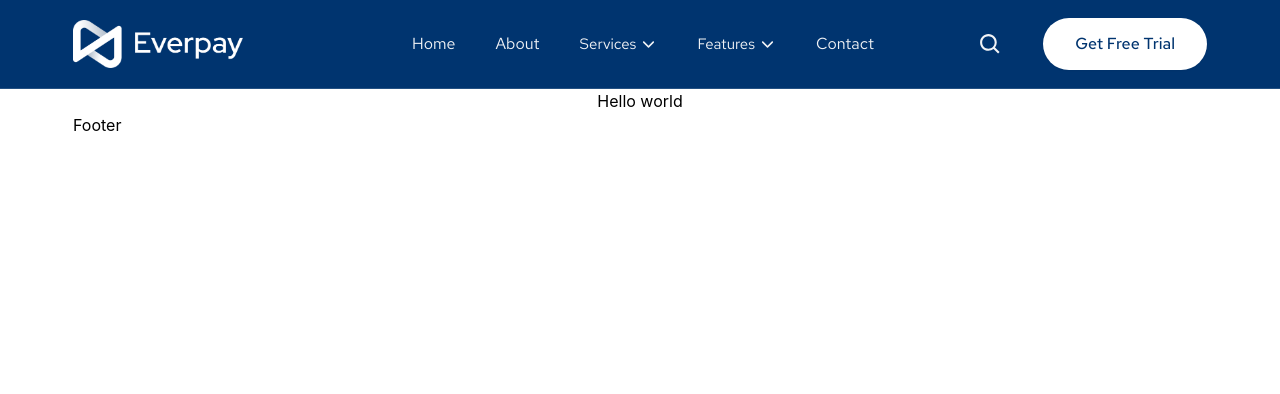
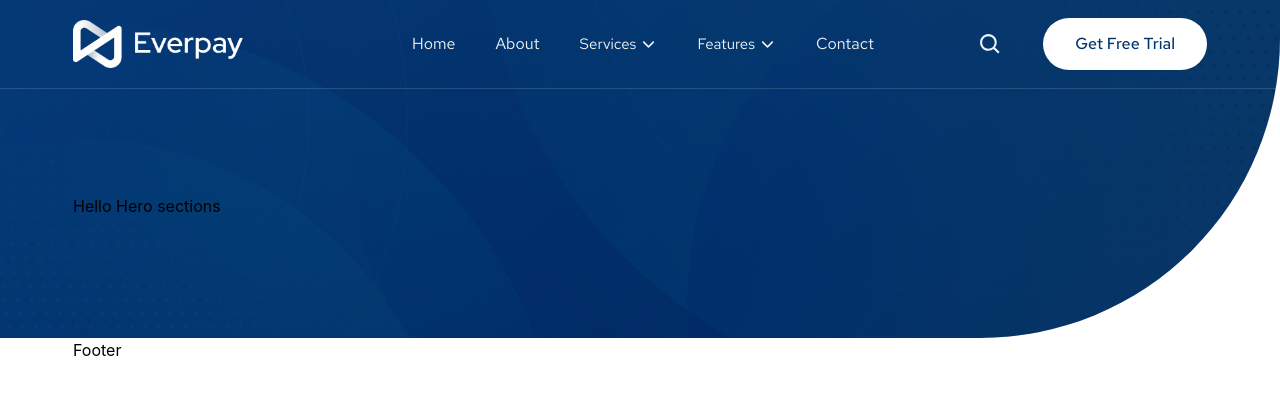
Before and after one commit to programmerrafi/payment-getway-next-js, a Next.js app: page / in a window 1280 px wide. Shown: the top 394 px of the page. Built offline with nearby package versions, Linux system fonts and the light colour scheme.

Commit message:
Hero section almost done

```diff
--- /dev/null
+++ b/app/components/Home/HeroHome.js
@@ -0,0 +1,21 @@
+import React from "react";
+import { setBackgroundImage } from "../utils/helpers";
+
+function HeroHome() {
+  return (
+    <section className="relative rounded-br-[300px] mix-transition overflow-hidden mb-0 -mt-[95px] pt-[200px] pb-[120px] hero-gradient z-0">
+      <div
+        className="w-full h-full absolute top-0 left-0 mix-transition"
+        style={setBackgroundImage("images/hero-bg-img.jpeg", {
+          backgroundPosition: "center left",
+          opacity: 0.1,
+        })}
+      ></div>
+      <div className="relative container">
+        <h1>Hello Hero sections</h1>
+      </div>
+    </section>
+  );
+}
+
+export default HeroHome;
--- a/app/components/Home/index.js
+++ b/app/components/Home/index.js
@@ -1,7 +1 @@
-import React from "react";
-
-function index() {
-  return <div>index</div>;
-}
-
-export default index;
+export { default as HeroHome } from "./HeroHome";
--- /dev/null
+++ b/app/components/utils/helpers.js
@@ -0,0 +1,7 @@
+export const setBackgroundImage = (url, style) => ({
+  backgroundImage: `url(${url})`,
+  backgroundPosition: "center",
+  backgroundSize: "cover",
+  backgroundRepeat: "no-repeat",
+  ...style,
+});
--- a/app/components/utils/index.js
+++ /dev/null
@@ -1,7 +0,0 @@
-import React from "react";
-
-function index() {
-  return <div>index</div>;
-}
-
-export default index;
--- a/app/layout/Navbar/Navbar.js
+++ b/app/layout/Navbar/Navbar.js
@@ -30,9 +30,7 @@ const Navbar = () => {
   }, []);
   return (
     <>
-      <header
-        className={`bg-colorSecondary relative z-10 border-b border-[#ffffff24]`}
-      >
+      <header className={`relative z-10 border-b border-[#ffffff24]`}>
         {/* <header
         className={`sticky top-0 z-[1005] bg-black w-full ${
           navbar && "bg-black"
--- a/pages/index.js
+++ b/pages/index.js
@@ -1,7 +1,9 @@
+import { HeroHome } from "../app/components/Home";
+
 export default function Home() {
   return (
-    <div className="container">
-      <h1 className="text-center">Hello world</h1>
-    </div>
+    <>
+      <HeroHome />
+    </>
   );
 }
--- a/styles/globals.css
+++ b/styles/globals.css
@@ -27,15 +27,24 @@ a {
   @apply !max-w-[1150px] mx-auto px-5 lg:px-2;
 }
 
+.mix-transition {
+  transition: background 0.3s, border 0.3s, border-radius 0.3s, box-shadow 0.3s;
+}
+
 /* =========== Hide scrollBar Sidebar =========== */
 @layer utilities {
   /* Chrome, Safari and Opera */
   .no-scrollbar::-webkit-scrollbar {
     display: none;
   }
-
   .no-scrollbar {
     -ms-overflow-style: none; /* IE and Edge */
     scrollbar-width: none; /* Firefox */
   }
 }
+
+/* =========== Top hero section linear gradient =========== */
+.hero-gradient {
+  background-color: transparent;
+  background-image: linear-gradient(320deg, #002855 0%, #00346f 100%);
+}
```
